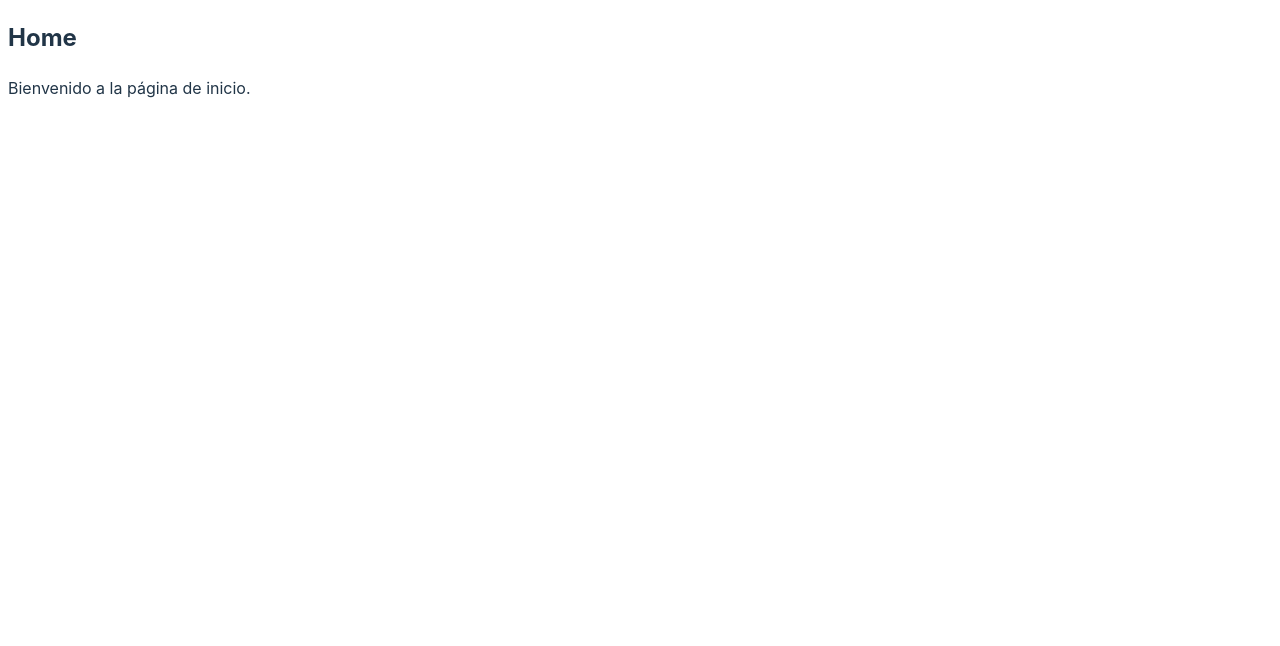
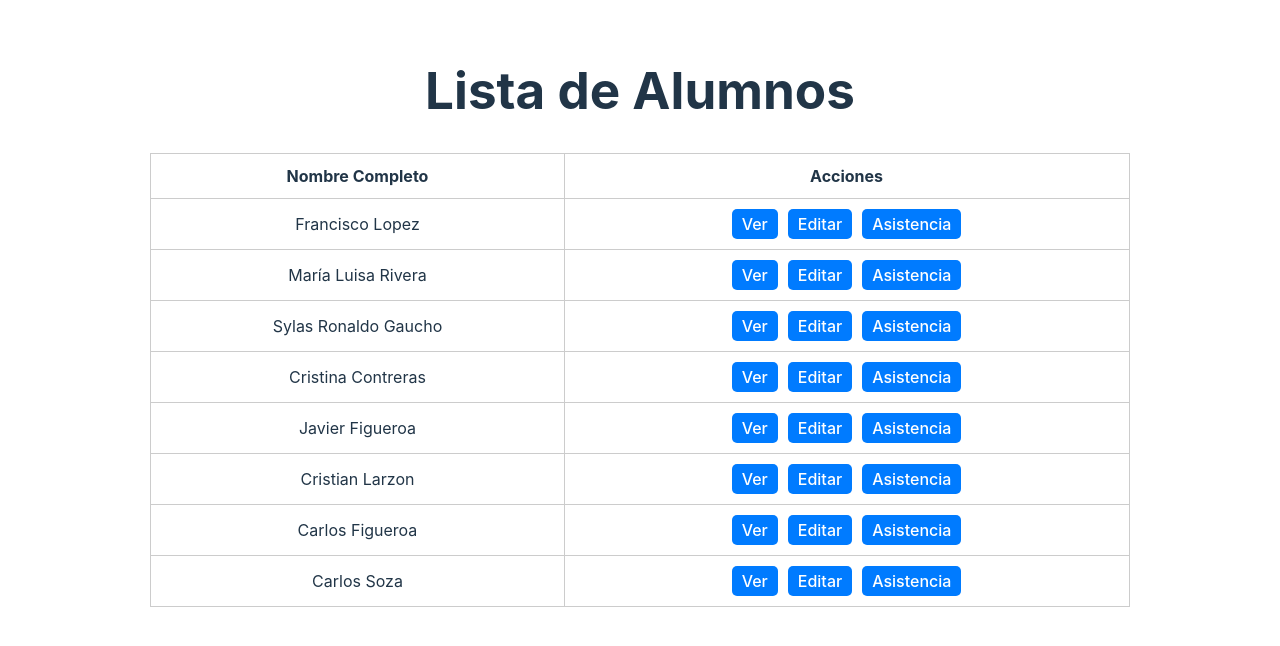
Before and after one commit to FranciscoLopezKanto/FrontGestionAsistencia, a React (Vite) app: page /home in a window 1280 px wide. Shown: the top 646 px of the page. Built offline with nearby package versions, Linux system fonts and the light colour scheme.

Commit message:
Integracion Modal

```diff
--- a/package.json
+++ b/package.json
@@ -10,6 +10,7 @@
     "preview": "vite preview"
   },
   "dependencies": {
+    "modal": "^1.2.0",
     "react": "^18.3.1",
     "react-dom": "^18.3.1",
     "react-router-dom": "^6.26.2",
--- a/src/App.tsx
+++ b/src/App.tsx
@@ -1,4 +1,3 @@
-import React from 'react';
 import { BrowserRouter as Router, Route, Routes } from 'react-router-dom';
 
 import Home from './pages/home';
@@ -11,6 +10,7 @@ function App() {
         <Route path="/" element={<Login />} />
         <Route path="/home" element={<Home />} />
       </Routes>
+
     </Router>
   );
 }
--- /dev/null
+++ b/src/components/modal/index.tsx
@@ -0,0 +1,81 @@
+import React, { ReactNode, useEffect } from 'react';
+
+interface ModalProps {
+  isOpen: boolean;
+  onClose: () => void;
+  text:  ReactNode;
+}
+
+const Modal: React.FC<ModalProps> = ({ isOpen, onClose, text }) => {
+  useEffect(() => {
+    const styleSheet = document.createElement("style");
+    styleSheet.innerText = styles;
+    document.head.appendChild(styleSheet);
+    return () => {
+      document.head.removeChild(styleSheet);
+    };
+  }, []);
+
+  if (!isOpen) return null;
+
+  return (
+    <div className="modal">
+      <div className="modal-overlay" onClick={onClose}></div>
+      <div className="modal-content">
+        <span className="close" onClick={onClose}>&times;</span>
+        <p>{text}</p>
+      </div>
+    </div>
+  );
+};
+
+export default Modal;
+
+const styles = `
+.modal {
+  display: flex;
+  justify-content: center;
+  align-items: center;
+  position: fixed;
+  left: 0;
+  top: -10%;
+  width: 100%;
+  height: 100%;
+  z-index: 9999;
+}
+
+.modal-overlay {
+  position: fixed;
+  background-color: rgba(0, 0, 0, 0.5);
+  top: 0;
+  left: 0;
+  width: 100%;
+  height: 100%;
+  z-index: 9998;
+}
+
+.modal-content {
+  background-color: white;
+  position: relative;
+  padding: 20px;
+  border-radius: 10px;
+  box-shadow: 0px 4px 8px rgba(0, 0, 0, 0.2);
+  z-index: 9999;
+  width: 80%;
+  max-width: 600px;
+}
+
+.close {
+  color: #aaa;
+  float: right;
+  font-size: 28px;
+  font-weight: bold;
+}
+
+.close:hover,
+.close:focus {
+  color: black;
+  text-decoration: none;
+  cursor: pointer;
+}
+`;
--- a/src/index.css
+++ b/src/index.css
@@ -2,11 +2,6 @@
   font-family: Inter, system-ui, Avenir, Helvetica, Arial, sans-serif;
   line-height: 1.5;
   font-weight: 400;
-
-  color-scheme: light dark;
-  color: rgba(255, 255, 255, 0.87);
-  background-color: #242424;
-
   font-synthesis: none;
   text-rendering: optimizeLegibility;
   -webkit-font-smoothing: antialiased;
--- a/src/pages/home/index.tsx
+++ b/src/pages/home/index.tsx
@@ -1,12 +1,131 @@
-import React from 'react';
+import { useNavigate } from 'react-router-dom';
+import styled from 'styled-components';
+import Modal from '../../components/modal';
+import { useState } from 'react';
+
+const alumnos = [
+  { id: 1, nombreCompleto: 'Francisco Lopez', edad: 20, estado: 'Activo', genero: 'Masculino', porcentajeAsistencia: '80%', promedio: 5.5 },
+  { id: 2, nombreCompleto: 'María Luisa Rivera', edad: 21, estado: 'Inactivo', genero: 'Femenino', porcentajeAsistencia: '70%', promedio: 4.5 },
+  { id: 3, nombreCompleto: 'Sylas Ronaldo Gaucho', edad: 22, estado: 'Activo', genero: 'Masculino', porcentajeAsistencia: '90%', promedio: 6.5 },
+  { id: 4, nombreCompleto: 'Cristina Contreras', edad: 23, estado: 'Activo', genero: 'Femenino', porcentajeAsistencia: '85%', promedio: 5.0 },
+  { id: 5, nombreCompleto: 'Javier Figueroa', edad: 24, estado: 'Inactivo', genero: 'Masculino', porcentajeAsistencia: '75%', promedio: 3.5 },
+  { id: 6, nombreCompleto: 'Cristian Larzon', edad: 25, estado: 'Activo', genero: 'Masculino', porcentajeAsistencia: '95%', promedio: 7.0 },
+  { id: 7, nombreCompleto: 'Carlos Figueroa', edad: 26, estado: 'Activo', genero: 'Masculino', porcentajeAsistencia: '80%', promedio: 5.5 },
+  { id: 8, nombreCompleto: 'Carlos Soza', edad: 27, estado: 'Activo', genero: 'Masculino', porcentajeAsistencia: '90%', promedio: 6.5 },
+];
 
 const Home = () => {
+  const navigate = useNavigate();
+  const [isModalOpen, setIsModalOpen] = useState(false);
+  interface Student {
+    id: number;
+    nombreCompleto: string;
+    edad: number;
+    estado: string;
+    genero: string;
+    porcentajeAsistencia: string;
+    promedio: number;
+  }
+
+  const [selectedStudent, setSelectedStudent] = useState<Student | null>(null);
+
+  const handleView = (id: number) => {
+    const alumno = alumnos.find(a => a.id === id);
+    if (alumno) {
+      setSelectedStudent(alumno);
+      setIsModalOpen(true);
+    }
+  };
+
+  const handleEdit = (id: number) => {
+    console.log(`Editar alumno con id ${id}`);
+    navigate(`/alumnos/${id}/editar`);
+  };
+
+  const handleTicket = (id: number) => {
+    console.log(`Generar ticket para alumno con id ${id}`);
+  };
+
   return (
-    <div>
-      <h2>Home</h2>
-      <p>Bienvenido a la página de inicio.</p>
-    </div>
+    <HomeContainer>
+      <h1>Lista de Alumnos</h1>
+      <Table>
+        <thead>
+          <tr>
+            <th>Nombre Completo</th>
+            <th>Acciones</th>
+          </tr>
+        </thead>
+        <tbody>
+          {alumnos.map((alumno) => (
+            <tr key={alumno.id}>
+              <td>{alumno.nombreCompleto}</td>
+              <td>
+                <ActionButton onClick={() => handleView(alumno.id)}>Ver</ActionButton>
+                <ActionButton onClick={() => handleEdit(alumno.id)}>Editar</ActionButton>
+                <ActionButton onClick={() => handleTicket(alumno.id)}>Asistencia</ActionButton>
+              </td>
+            </tr>
+          ))}
+        </tbody>
+      </Table>
+      <Modal
+        isOpen={isModalOpen}
+        onClose={() => setIsModalOpen(false)}
+        text={selectedStudent ? (
+          <StudentDetails>
+            <h2>Detalles del Estudiante</h2>
+            <p><strong>Nombre Completo:</strong> {selectedStudent.nombreCompleto}</p>
+            <p><strong>Edad:</strong> {selectedStudent.edad}</p>
+            <p><strong>Estado:</strong> {selectedStudent.estado}</p>
+            <p><strong>Género:</strong> {selectedStudent.genero}</p>
+            <p><strong>Porcentaje de Asistencia:</strong> {selectedStudent.porcentajeAsistencia}</p>
+            <p><strong>Promedio:</strong> {selectedStudent.promedio}</p>
+          </StudentDetails>
+        ) : 'Cargando...'}
+      />
+    </HomeContainer>
   );
 };
 
 export default Home;
+
+const HomeContainer = styled.div`
+  display: flex;
+  flex-direction: column;
+  justify-content: center;
+  align-items: center;
+  padding: 20px;
+`;
+
+const Table = styled.table`
+  width: 80%;
+  border-collapse: collapse;
+  z-index: 10;
+  th, td {
+    padding: 10px;
+    border: 1px solid #ccc;
+    text-align: center;
+  }
+`;
+
+const ActionButton = styled.button`
+  margin: 0 5px;
+  padding: 5px 10px;
+  border: none;
+  background-color: #007bff;
+  color: white;
+  cursor: pointer;
+  border-radius: 5px;
+
+  &:hover {
+    background-color: #0056b3;
+  }
+`;
+
+const StudentDetails = styled.div`
+  text-align: left; /* Alinear el texto a la izquierda para una mejor legibilidad */
+  h2 {
+    margin-top: 0;
+  }
+`;
--- a/src/pages/login/index.tsx
+++ b/src/pages/login/index.tsx
@@ -1,16 +1,17 @@
 import React, { useState } from 'react';
 import { useNavigate } from 'react-router-dom';
-import {FormStyled, InputStyled, LoginContainer, LoginContainerStyled} from './styles'
+import { FormStyled, InputStyled, LoginContainer, LoginContainerStyled } from './styles';
 
 const Login = () => {
   const [username, setUsername] = useState('');
   const [password, setPassword] = useState('');
   const navigate = useNavigate();
 
-const handleLogin = (e: React.FormEvent<HTMLDivElement>) => {
+  const handleLogin = (e: React.FormEvent<HTMLFormElement>) => {
     e.preventDefault();
 
     if (username === 'user' && password === 'password') {
+      console.log('Login correcto');
       navigate('/home');
     } else {
       alert('Credenciales incorrectas');
@@ -20,10 +21,8 @@ const handleLogin = (e: React.FormEvent<HTMLDivElement>) => {
   return (
     <LoginContainer>
       <LoginContainerStyled>
-
         <h1>Inicia sesión para Gestionar tus citas</h1>
         <FormStyled onSubmit={handleLogin}>
-
           <InputStyled>
             <h2>Nombre de usuario</h2>
             <input
@@ -34,7 +33,7 @@ const handleLogin = (e: React.FormEvent<HTMLDivElement>) => {
             />
           </InputStyled>
           <InputStyled>
-          <h2>Contraseña</h2>
+            <h2>Contraseña</h2>
             <input
               type="password"
               value={password}
--- a/src/pages/login/styles/index.ts
+++ b/src/pages/login/styles/index.ts
@@ -7,7 +7,9 @@ export const LoginContainer = styled.div`
   align-items: center;
   height: 100vh;
   width: 100vw;
+
 `;
+
 export const LoginContainerStyled = styled.div`
   display: flex;
   flex-direction: column;
@@ -23,7 +25,8 @@ export const LoginContainerStyled = styled.div`
     font-size: 24px;
   }
 `;
-export const FormStyled = styled.div`
+
+export const FormStyled = styled.form`
   display: flex;
   flex-direction: column;
   gap: 15px;
```
Also changed, not shown: src/components/modal/styles/index.ts (added), 1 other file (tests, documents, lock files or other folders). Lines whose indentation alone changed are shown as unchanged.
